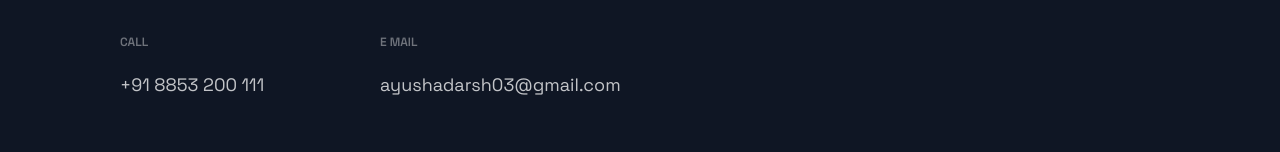
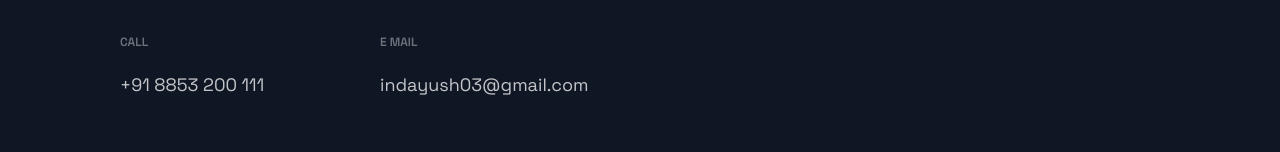
Before and after one commit to indayush/next-portfolio-demo, a Next.js app: page / in a window 1280 px wide. Shown: the part 2381-2533 px from the top of the page. Built offline with nearby package versions, Linux system fonts and the light colour scheme.

Commit message:
Updated contact email

```diff
--- a/src/components/Footer/Footer.js
+++ b/src/components/Footer/Footer.js
@@ -24,8 +24,8 @@ const Footer = () => {
 				</LinkColumn>
 				<LinkColumn>
 					<LinkTitle>E Mail</LinkTitle>
-					<LinkItem href="mailto:ayushadarsh03@gmail.com">
-						ayushadarsh03@gmail.com
+					<LinkItem href="mailto:indayush03@gmail.com">
+						indayush03@gmail.com
 					</LinkItem>
 				</LinkColumn>
 			</LinkList>
```
